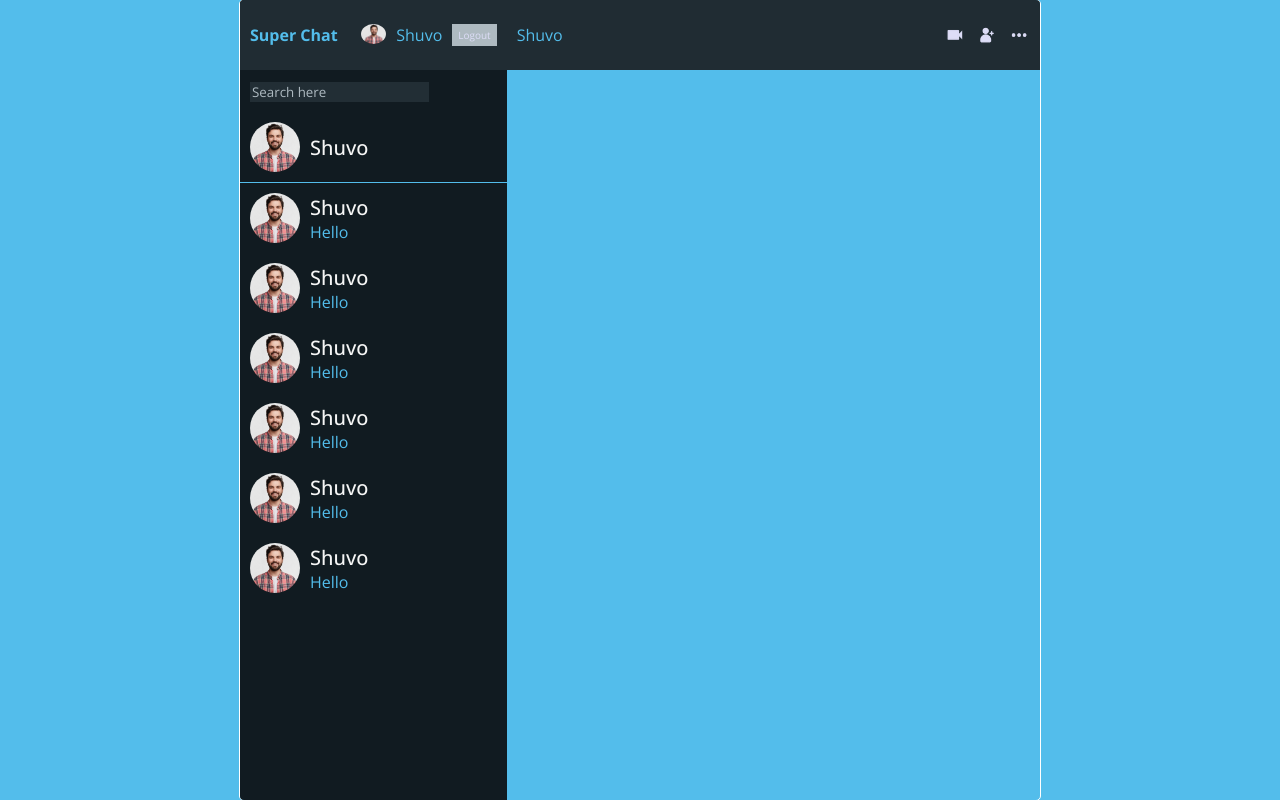
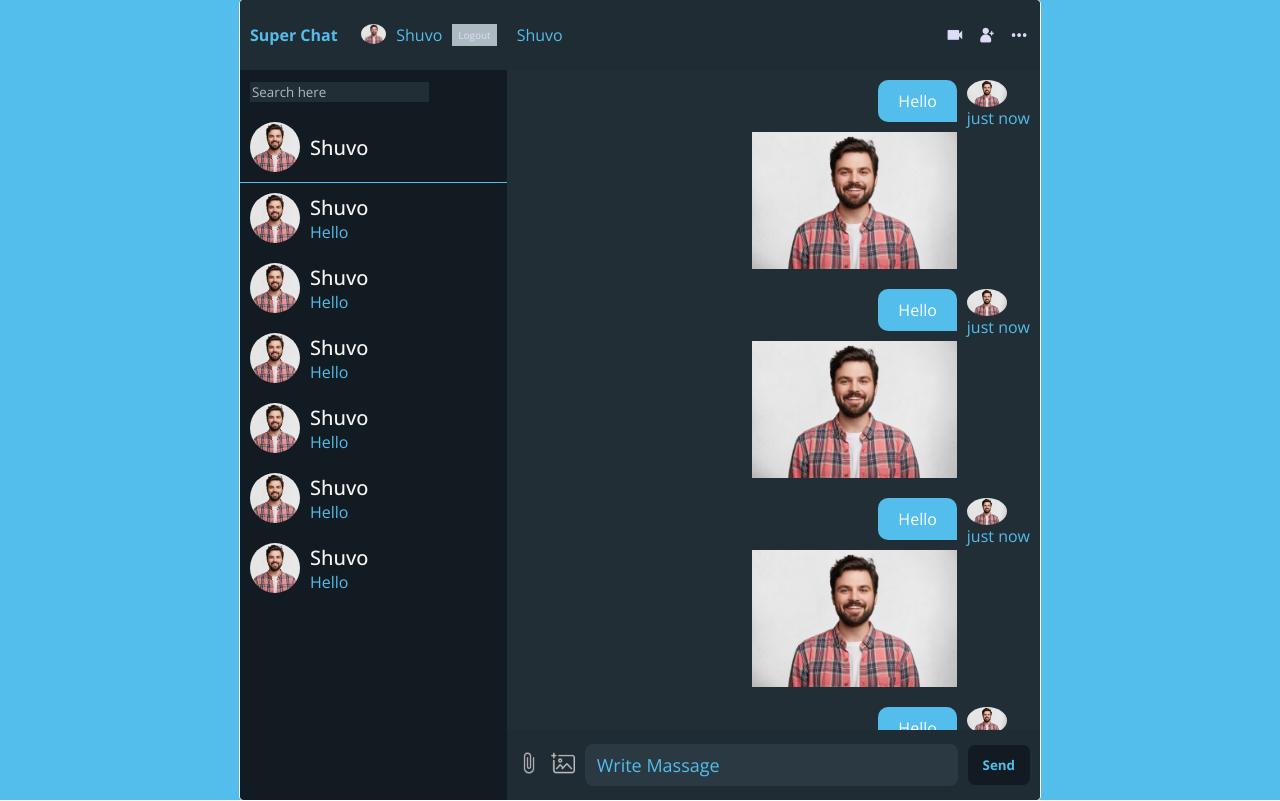
Before and after one commit to Shuvo-Roy/SuperChat, a React (Create React App) app: page / in a window 1280 px wide. Built offline with nearby package versions, Linux system fonts and the light colour scheme.

Commit message:
basic design

```diff
--- a/src/components/Chat.jsx
+++ b/src/components/Chat.jsx
@@ -2,6 +2,8 @@ import React from 'react'
 import Cam from "../images/cam.png"
 import Add from "../images/add.png"
 import More from "../images/more.png"
+import Messages from './Messages'
+import Input from './Input'
 
 const Chat = () => {
   return (
@@ -14,6 +16,8 @@ const Chat = () => {
           <img src={More} alt=""/>
         </div>
       </div>
+      <Messages/>
+      <Input/>
     </div>
   )
 }
--- a/src/components/Input.jsx
+++ b/src/components/Input.jsx
@@ -1,8 +1,20 @@
 import React from 'react'
-
+import Img from "../images/img.png"
+import Attach from "../images/attach.png"
 const Input = () => {
   return (
-    <div>Input</div>
+    <div className='input'>
+
+      <div className="send">
+        <img src={Attach} alt=""/>
+        <input type="file" style={{display:"none"}} id="file"></input>
+        <lable htmlFor="file">
+          <img src={Img} alt=""/>
+        </lable>
+      </div>
+      <input type="text" placeholder='Write Massage'/>
+      <button> Send</button>
+    </div>
   )
 }
 export  default Input
--- a/src/components/Message.jsx
+++ b/src/components/Message.jsx
@@ -1,8 +1,17 @@
 import React from 'react'
-
+import IMG from "../images/user.jpg"
 const Message = () => {
   return (
-    <div>Message</div>
+    <div className='message owner'>
+      <div className='messageInfo'>
+        <img src={IMG} alt=""/>
+        <span>just now</span>
+      </div>
+      <div className='messageContent'>
+        <p>Hello</p>
+        <img src={IMG} alt=""/>
+      </div>
+    </div>
   )
 }
 export  default Message
--- /dev/null
+++ b/src/components/Messages.jsx
@@ -0,0 +1,17 @@
+import React from 'react'
+import Message from './Message'
+const Messages = () => {
+  return (
+    <div className='messages'>
+        <Message/>
+        <Message/>
+        <Message/>
+        <Message/>
+        <Message/>
+        <Message/>
+        <Message/>
+    </div>
+  )
+}
+
+export default Messages
--- a/src/style.scss
+++ b/src/style.scss
@@ -173,6 +173,96 @@
                     cursor: pointer;
                 }
             }
+            .messages{
+                background-color: #222e35;
+                padding: 10px;
+                height: calc(100% - 160px);
+                overflow: scroll;
+
+                .message{
+                    display: flex;
+                    gap: 10px;
+                    margin-bottom: 20px;
+                    .messageInfo{
+                        display: flex;
+                        flex-direction: column;
+                        color: #53BDEB;
+                        font-weight: 300;
+                        img{
+                            width: 40px;
+                            border-radius: 50%;
+                            object-fit: cover;
+                        }
+                    }
+                    .messageContent{
+                        max-width: 80%;
+                        display: flex;
+                        flex-direction: column;
+                        gap: 10px;
+                        p{
+                            background-color: white;
+                            padding: 10px 20px;
+                            border-radius: 0px 10px 10px 10px;
+                            max-width: max-content;
+                        }
+                        img{
+                            width: 50%;
+                        }
+                    }
+                    &.owner{
+                        flex-direction: row-reverse;
+                        .messageContent{
+                            align-items: flex-end;
+                            P{
+                            background-color: #53BDEB;
+                            color: white;
+                            border-radius: 10px 10px 0px 10px;
+                            }
+                        }
+
+                    }
+                }
+            }
+            .input{
+                height: 50px;
+                background-color: #202c33;
+                padding: 10px;
+                display: flex;
+                align-items: center;
+                justify-content: space-between;
+                input{
+                    width: 100%;
+                    height: 80%;
+                    background-color: #2a3942;
+                    border: none;
+                    outline: none;
+                    font-size: 18px;
+                    margin: 10px;
+                    border-radius: 8px;
+                    &::placeholder{
+                        color: #53BDEB;
+                        padding-left: 10px;
+                    }
+                }
+                .send{
+                    display: flex;
+                    gap: 10px;
+
+                    img{
+                        height: 24px;
+                        cursor: pointer;
+                    }
+                }
+                button{
+                    border: none;
+                    height: 80%;
+                    font-weight: bold;
+                    padding: 10px 15px;
+                    color: #53BDEB;
+                    background-color: #111b21;
+                    border-radius: 7px;
+                }
+            }
         }
     }
 }
```
